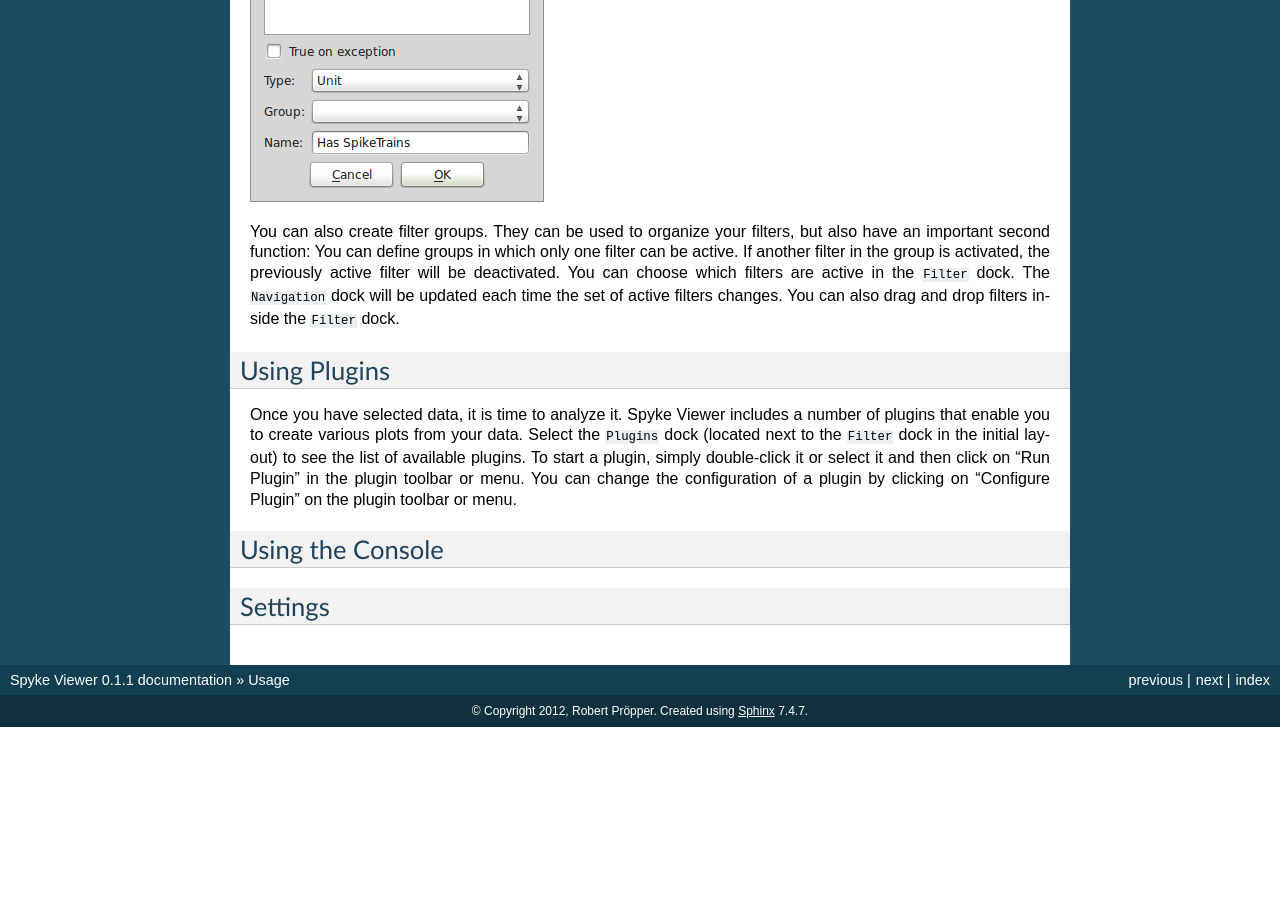
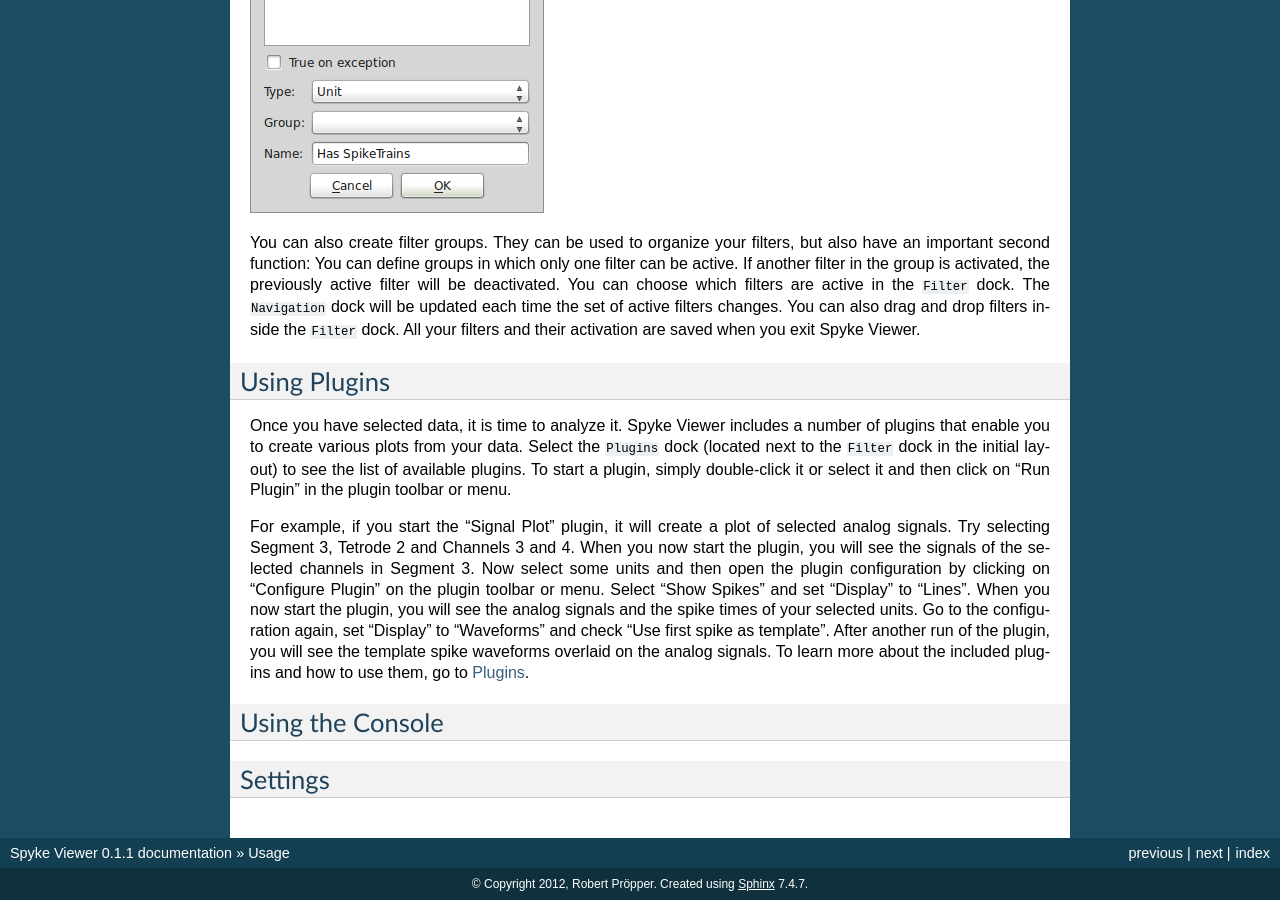
Before and after one commit to rproepp/spykeviewer, a Sphinx documentation site: the page built from doc/source/usage.rst, in a window 1280 px wide and 900 px high, scrolled down 3358 px. Built offline with Sphinx 7.4.7, drawn with Linux system fonts in a browser that asks for light colours; formulas are drawn with MathJax 3; before the commit the page ends 4085 px from its top, so only the background shows below that; some of the changed text lies outside the part shown.

Commit message:
Documentation expanded

```diff
--- a/doc/source/index.rst
+++ b/doc/source/index.rst
@@ -22,6 +22,7 @@ Contents:
 
    installation
    usage
+   plugins
    extending
    apidoc/spykeviewer
 
--- a/doc/source/usage.rst
+++ b/doc/source/usage.rst
@@ -4,7 +4,10 @@ Usage
 =====
 This section gives a tutorial of the main functionality of Spyke Viewer. To
 follow the examples, you need to download and unpack the sample data file:
-https://github.com/downloads/rproepp/spykeviewer/sampledata.zip
+https://github.com/downloads/rproepp/spykeviewer/sampledata.zip. It contains
+simulated data for two Tetrodes over 4 Trials. For each tetrode, there are
+5 simulated neurons with corresponding spike trains and template waveforms
+included.
 
 When you start Spyke Viewer for the first time, you will see the following
 layout:
@@ -79,13 +82,14 @@ the entries in the "Selections" menu:
 
 All saved selections together with the current selection are called a
 selection set. You can save your current selection set as a file (in
-`JSON <http://www.json.org>`_ format, so it can easily be read or edited
-by humans) using "Save Selection Set..." in the "File" menu. When you load
-a selection set, your current selection is replaced by the current selection
-from the file. The other selections in the file are added to your current
-saved selections. If a selection set includes files that are not
-currently loaded, they are opened automatically. When you exit Spyke Viewer,
-your current selection set is saved and will be restored on your next start.
+`JSON <http://www.json.org>`_ format, so it can easily be read and edited
+by humans or other software) using "Save Selection Set..." in the "File" menu.
+When you load a selection set, your current selection is replaced by the
+current selection from the file. The other selections in the file are added
+to your current saved selections. If a selection set includes files that are
+not currently loaded, they are opened automatically. When you exit Spyke
+Viewer, your current selection set is saved and will be restored on your
+next start.
 
 Filters
 -------
@@ -122,9 +126,10 @@ only one filter can be active. If another filter in the group is activated,
 the previously active filter will be deactivated. You can choose which filters
 are active in the ``Filter`` dock. The ``Navigation`` dock will be updated
 each time the set of active filters changes. You can also drag and drop
-filters inside the ``Filter`` dock.
+filters inside the ``Filter`` dock. All your filters and their activation are
+saved when you exit Spyke Viewer.
 
-.. _plugins:
+.. _usingplugins:
 
 Using Plugins
 -------------
@@ -134,8 +139,20 @@ a number of plugins that enable you to create various plots from your data.
 Select the ``Plugins`` dock (located next to the ``Filter`` dock in the
 initial layout) to see the list of available plugins. To start a plugin,
 simply double-click it or select it and then click on "Run Plugin" in the
-plugin toolbar or menu. You can change the configuration of a plugin by
-clicking on "Configure Plugin" on the plugin toolbar or menu.
+plugin toolbar or menu.
+
+For example, if you start the "Signal Plot" plugin, it will create a plot of
+selected analog signals. Try selecting Segment 3, Tetrode 2 and Channels 3
+and 4. When you now start the plugin, you will see the signals of the selected
+channels in Segment 3. Now select some units and then open the plugin
+configuration by clicking on "Configure Plugin" on the plugin toolbar or
+menu. Select "Show Spikes" and set "Display" to "Lines". When you now start
+the plugin, you will see the analog signals and the spike times of your
+selected units. Go to the configuration again, set "Display" to  "Waveforms"
+and check "Use first spike as template". After another run of the plugin,
+you will see the template spike waveforms overlaid on the analog signals. To
+learn more about the included plugins and how to use them, go to
+:ref:`plugins`.
 
 .. _console:
 
```
Also changed, not shown: other parts of doc/source/usage.rst (+1 -1 lines), doc/source/plugins.rst (added, +27 -0 lines), doc/source/img/neo.png (added).
